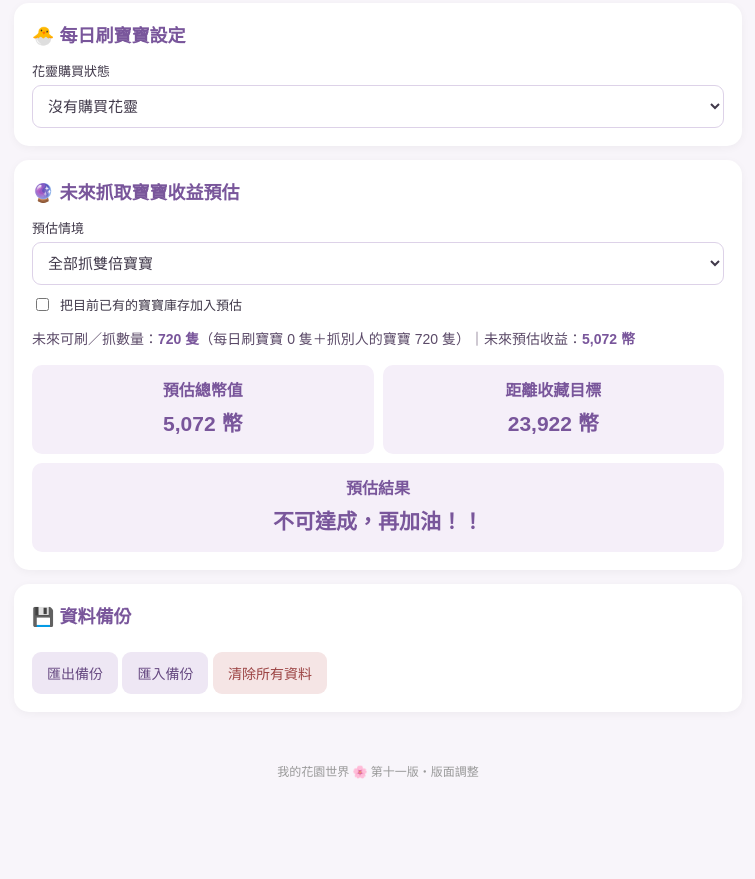
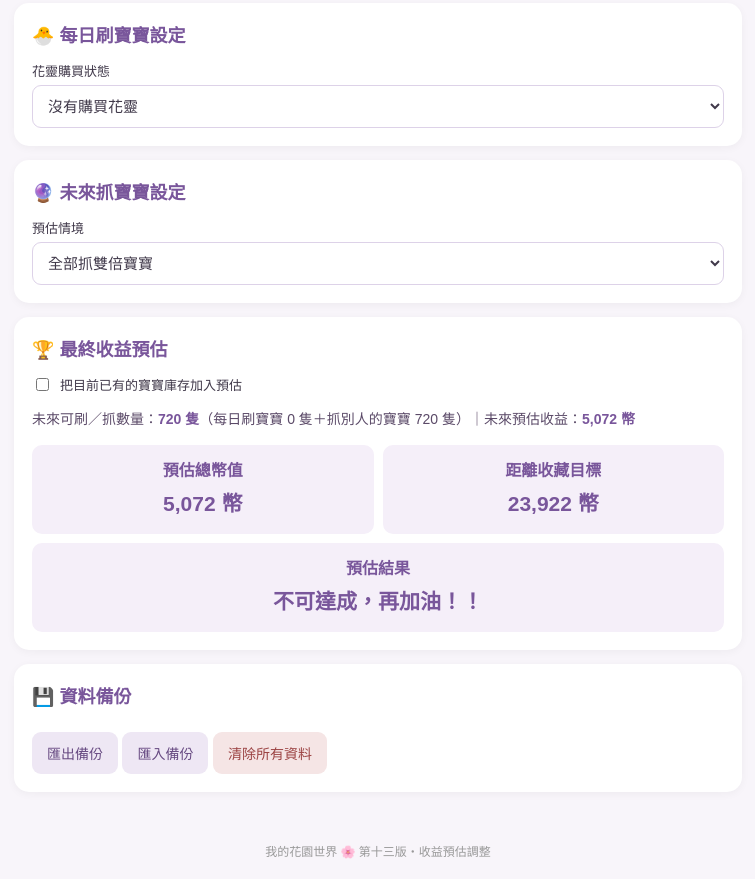
Before and after one commit to hui543hui/flower-garden-planner, a plain HTML site: page index.html in a window 1280 px wide. Shown: the part 1328-2207 px from the top of the page, without its empty margins (262-1017 px from the left). Before the commit the page ends 2127 px from the top, so only its background shows below. Drawn offline with Linux system fonts and the light colour scheme.

Commit message:
Update footer and section headings in index.html

```diff
--- a/index.html
+++ b/index.html
@@ -60,7 +60,7 @@ footer{text-align:center;color:#999;font-size:12px;padding:20px}
 <div><label>9999 幣花朵數量</label><div class="stepper"><button type="button" class="secondary" onclick="changeGoal('goal9999',-1)">−</button><input id="goal9999" type="number" min="0" max="1" step="1" value="1"><button type="button" class="secondary" onclick="changeGoal('goal9999',1)">＋</button></div></div>
 <div><label>5999 幣花朵數量</label><div class="stepper"><button type="button" class="secondary" onclick="changeGoal('goal5999',-1)">−</button><input id="goal5999" type="number" min="0" max="1" step="1" value="1"><button type="button" class="secondary" onclick="changeGoal('goal5999',1)">＋</button></div></div>
 <div><label>3999 幣花朵數量</label><div class="stepper"><button type="button" class="secondary" onclick="changeGoal('goal3999',-1)">−</button><input id="goal3999" type="number" min="0" max="3" step="1" value="3"><button type="button" class="secondary" onclick="changeGoal('goal3999',1)">＋</button></div></div>
-<div><label>999 幣花瓶數量</label><div class="stepper"><button type="button" class="secondary" onclick="changeGoal('goalVase999',-1)">−</button><input id="goalVase999" type="number" min="0" max="1" step="1" value="1"><button type="button" class="secondary" onclick="changeGoal('goalVase999',1)">＋</button></div></div>
+<div><label>999 幣花瓶數量</label><div class="stepper"><button type="button" class="secondary" onclick="changeGoal('goalVase999',-1)">−</button><input id="goalVase999" type="number" min="0" step="1" value="1"><button type="button" class="secondary" onclick="changeGoal('goalVase999',1)">＋</button></div></div>
 <div><label>其他收藏目標幣值（自行輸入）</label><input id="otherGoal" type="number" min="0" step="1" value="0"></div>
 </div>
 <div class="result" id="goalResult"></div>
@@ -110,8 +110,8 @@ footer{text-align:center;color:#999;font-size:12px;padding:20px}
 <div class="stat">每日可刷<strong id="dailyCount">0</strong></div>
 <div>
 <div class="daily-options">
+<label><input id="dailyDouble" type="checkbox" checked>刷雙倍花靈</label>
 <label><input id="dailyExpired" type="checkbox">刷過期花靈</label>
-<label><input id="dailyDouble" type="checkbox" checked>刷雙倍花靈</label>
 </div>
 <p class="small">兩種刷取方式只能擇一；<br>雙倍花靈第 1、2 週以金色計算，第 3、4 週以紫色計算。</p>
 </div>
@@ -121,12 +121,16 @@ footer{text-align:center;color:#999;font-size:12px;padding:20px}
 </section>
 
 <section>
-<h2>🔮 未來抓取寶寶收益預估</h2>
+<h2>🔮 未來抓寶寶設定</h2>
 <label>預估情境</label>
 <select id="forecastMode">
 <option value="double">全部抓雙倍寶寶</option>
 <option value="expired">全部抓過期寶寶</option>
 </select>
+</section>
+
+<section>
+<h2>🏆 最終收益預估</h2>
 <label style="display:flex;align-items:center;gap:8px"><input id="includeInventory" type="checkbox" style="width:auto"> 把目前已有的寶寶庫存加入預估</label>
 <div class="summary-line" id="forecastStats"></div>
 <div class="summary-boxes">
@@ -144,7 +148,7 @@ footer{text-align:center;color:#999;font-size:12px;padding:20px}
 <button class="danger" onclick="resetData()">清除所有資料</button>
 </section>
 </main>
-<footer>我的花園世界 🌸 第十一版・版面調整</footer>
+<footer>我的花園世界 🌸 第十三版・收益預估調整</footer>
 <script>
 const $=id=>document.getElementById(id);
 function goalMax(id){return id==="goal9999"||id==="goal5999"||id==="goalVase999"?1:id==="goal3999"?3:Infinity;}
@@ -237,13 +241,15 @@ function daily(){
  const totalBabies=days*status;
  let week=Number($("activityWeek").value)||1;
  const d=new Date();d.setHours(12,0,0,0);
- let doubleCoins=0,expiredCoins=0;
+ let selectedCoins=0;
+ const dailyMode=$("dailyExpired").checked?"expired":"double";
  for(let i=1;i<=days;i++){
   d.setDate(d.getDate()+1);
   if(d.getDay()===1)week=week%4+1;
-  doubleCoins+=status*(week<=2?8:6);
-  expiredCoins+=status*4;
+  selectedCoins+=status*(dailyMode==="expired"?4:(week<=2?8:6));
  }
+ const doubleCoins=dailyMode==="double"?selectedCoins:0;
+ const expiredCoins=dailyMode==="expired"?selectedCoins:0;
  $("dailyStats").innerHTML="寶寶總數：<strong>"+totalBabies.toLocaleString()+" 隻</strong>｜雙倍收益：<strong>"+doubleCoins.toLocaleString()+" 幣</strong>｜過期收益：<strong>"+expiredCoins.toLocaleString()+" 幣</strong>";
 }
 function render(){
@@ -270,7 +276,6 @@ function forecast(){
   const perBaby=mode==="expired"?4:(week<=2?8:6);
   caughtCoins+=4*perBaby;
  }
- // 每日自有花靈刷出的寶寶，依目前選擇的過期／雙倍方式估算
  const dailyCount=Number($("flowerStatus").value)||0;
  const dailyMode=$("dailyExpired").checked?"expired":"double";
  let selfCoins=0;
@@ -299,7 +304,6 @@ function forecast(){
  $("forecastResult").textContent=left===0?"恭喜！可達成":"不可達成，再加油！！";
  daily();
 }
-
 function exportData(){
  save();const data=localStorage.getItem("gardenPlannerV5");
  const blob=new Blob([data],{type:"application/json"}),a=document.createElement("a");
@@ -327,7 +331,6 @@ function resetData(){
  ["gardenPlannerV5","gardenPlannerV4","gardenPlannerV3","gardenPlannerV2","gardenPlanner","gardenBabies"].forEach(k=>localStorage.removeItem(k));
  location.reload();
 }
-// 所有會影響預估的欄位都共用同一套即時更新流程
 function updateAll(){
  goals();
  save();
@@ -348,8 +351,6 @@ $("dailyDouble").addEventListener("change",()=>{
  else if(!$("dailyExpired").checked)$("dailyExpired").checked=true;
  updateAll();
 });
-
-// 寶寶數量輸入時，即時同步到倉庫並更新收益與達標結果
 ["goldDouble","goldExpired","purpleDouble","purpleExpired","blueDouble","blueExpired"]
 .forEach(id=>$(id).addEventListener("input",()=>{
  const next={};
```
